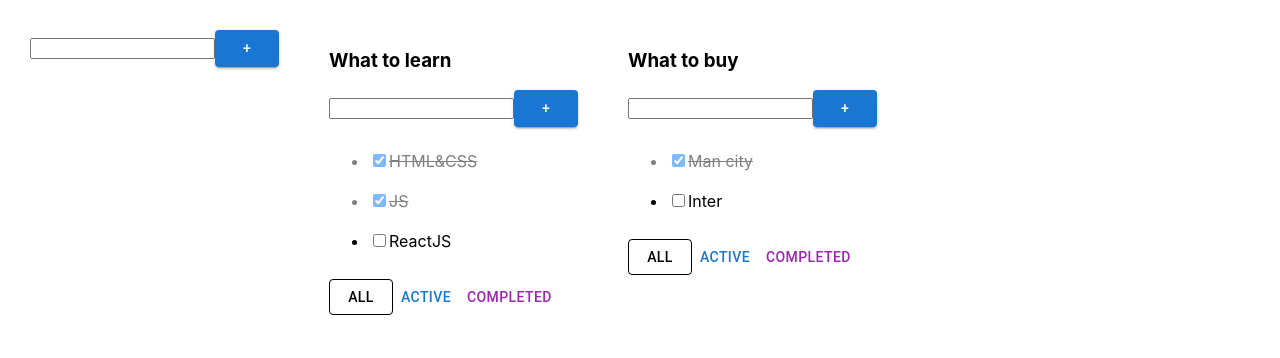
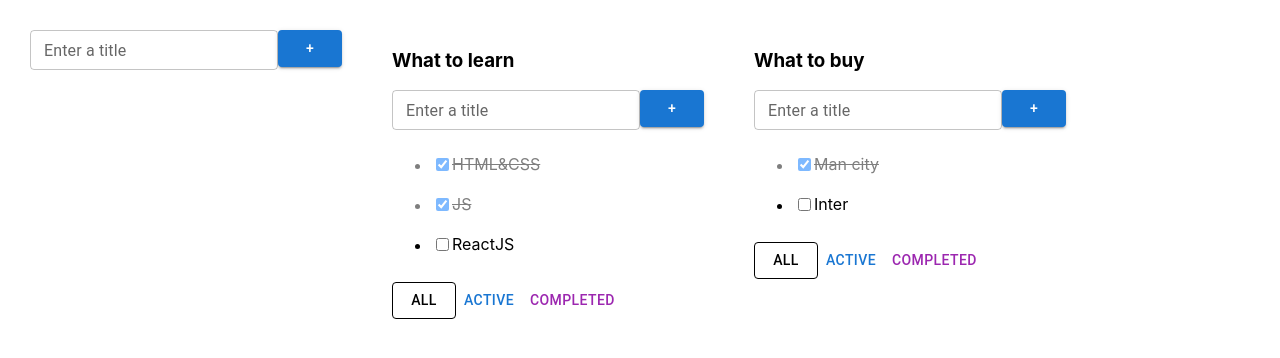
Before and after one commit to Kliapwnz/myWay, a React (Vite) app: page / in a window 1280 px wide. Shown: the top 358 px of the page. Built offline with nearby package versions, Linux system fonts and the light colour scheme; some icons are missing.

Commit message:
use TextField instead of input

```diff
--- a/src/CreateItemForm.tsx
+++ b/src/CreateItemForm.tsx
@@ -1,6 +1,7 @@
 import React, {ChangeEvent, KeyboardEvent, useState} from 'react';
 
 import Button from '@mui/material/Button'
+import {TextField} from "@mui/material";
 
 type Props = {
    onCreateItem: (title: string) => void
@@ -30,10 +31,18 @@
    }
    return (
       <div>
-         <input value={itemTitle}
-                onChange={changeItemTitleHandler}
-                onKeyDown={createItemOnEnterHandler}
+         <TextField label={'Enter a title'}
+                    variant={'outlined'}
+                    className={error ? 'error' : ""}
+                    value={itemTitle}
+                    size={'small'}
+                    onChange={changeItemTitleHandler}
+                    onKeyDown={createItemOnEnterHandler}
          />
+         {/*<input value={itemTitle}*/}
+         {/*       onChange={changeItemTitleHandler}*/}
+         {/*       onKeyDown={createItemOnEnterHandler}*/}
+         {/*/>*/}
          <Button variant="contained" onClick={createItemHandler}>+</Button>
          {error && <div className={"error-message"}>{error}</div>}
       </div>
```
